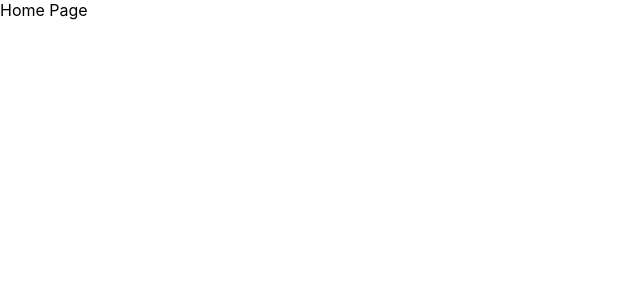
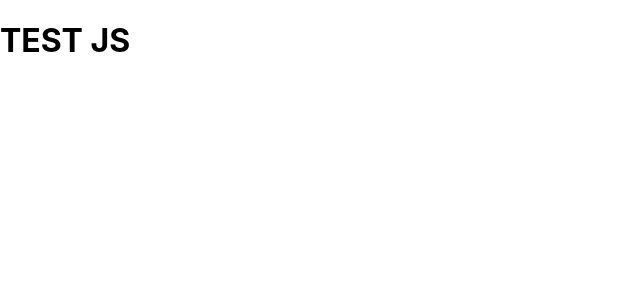
Before and after one commit to maciekkwiet/Bookweb, a React (Create React App) app in the folder client/: page / in a window 1280 px wide. Shown: the top 300 px of the page, without its empty margins (0-640 px from the left). Built offline with nearby package versions, Linux system fonts and the light colour scheme; a web font is replaced by a local one.

Commit message:
Test in main file

```diff
--- a/client/src/App.tsx
+++ b/client/src/App.tsx
@@ -3,14 +3,14 @@ import { AppRoutes } from './routing/AppRoutes';
 import { Provider } from 'react-redux';
 import store from './app/store';
 
-
 function App() {
   return (
-    <Provider store={store}>
-      <Theme>
-        <AppRoutes />
-      </Theme>
-    </Provider>
+    <h1>TEST JS</h1>
+    // <Provider store={store}>
+    //   <Theme>
+    //     <AppRoutes />
+    //   </Theme>
+    // </Provider>
   );
 }
 
```
